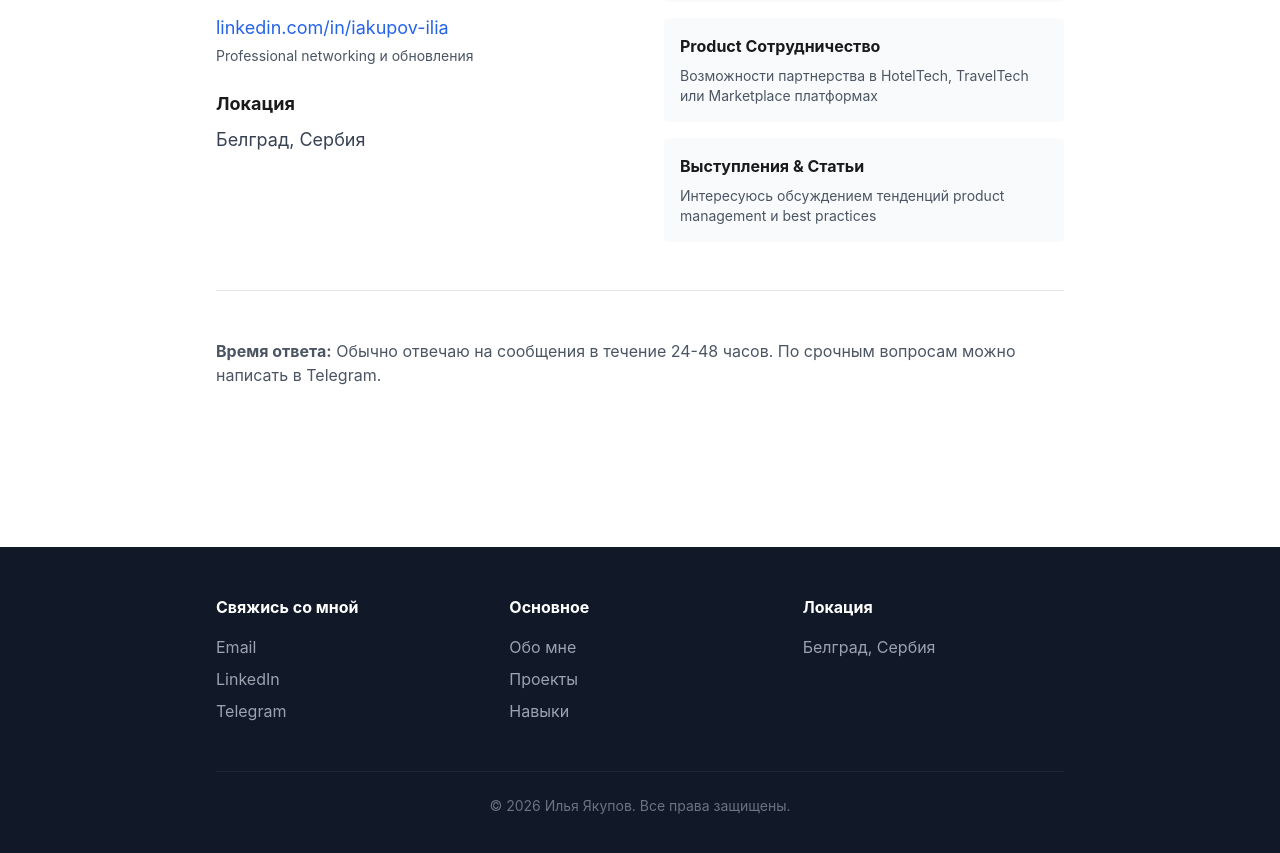
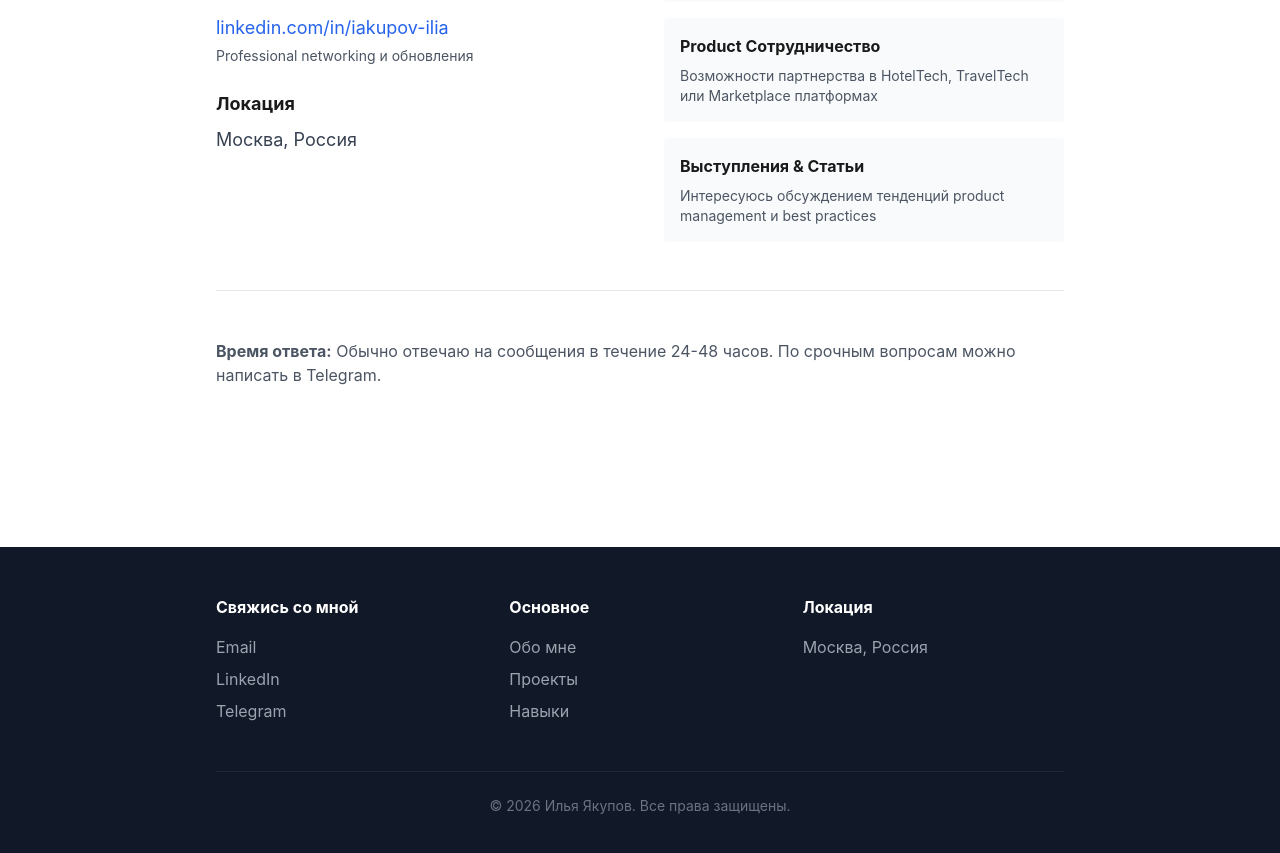
Before and after one commit to Mentos-ya/portfolio-site, a Next.js app: page /contact in a window 1280 px wide. Shown: the part 607-1460 px from the top of the page. Built offline with nearby package versions, Linux system fonts and the light colour scheme.

Commit message:
Update location from Belgrade, Serbia to Moscow, Russia
- Changed location in Footer component
- Changed location in Contact page
- Updated in all places where location is displayed

Co-Authored-By: Claude Haiku 4.5 <noreply@anthropic.com>

```diff
--- a/src/app/contact/page.tsx
+++ b/src/app/contact/page.tsx
@@ -50,7 +50,7 @@ export default function Contact() {
 
             <div>
               <h3 className="font-bold text-lg mb-2">Локация</h3>
-              <p className="text-gray-700 text-lg">Белград, Сербия</p>
+              <p className="text-gray-700 text-lg">Москва, Россия</p>
             </div>
           </div>
         </div>
--- a/src/components/Footer.tsx
+++ b/src/components/Footer.tsx
@@ -47,7 +47,7 @@ export default function Footer() {
           </div>
           <div>
             <h3 className="font-bold mb-4">Локация</h3>
-            <p className="text-gray-400">Белград, Сербия</p>
+            <p className="text-gray-400">Москва, Россия</p>
           </div>
         </div>
 
```
